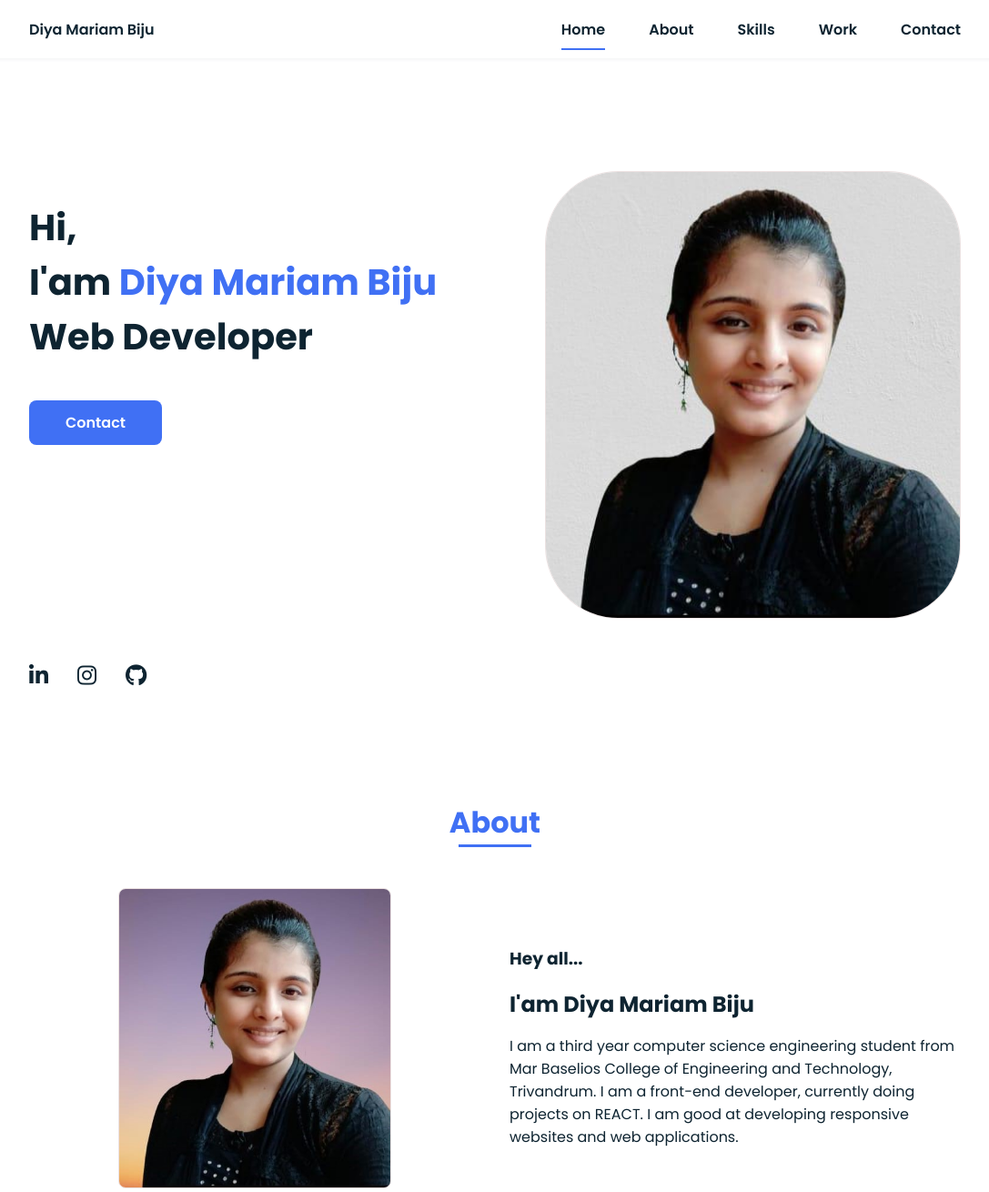
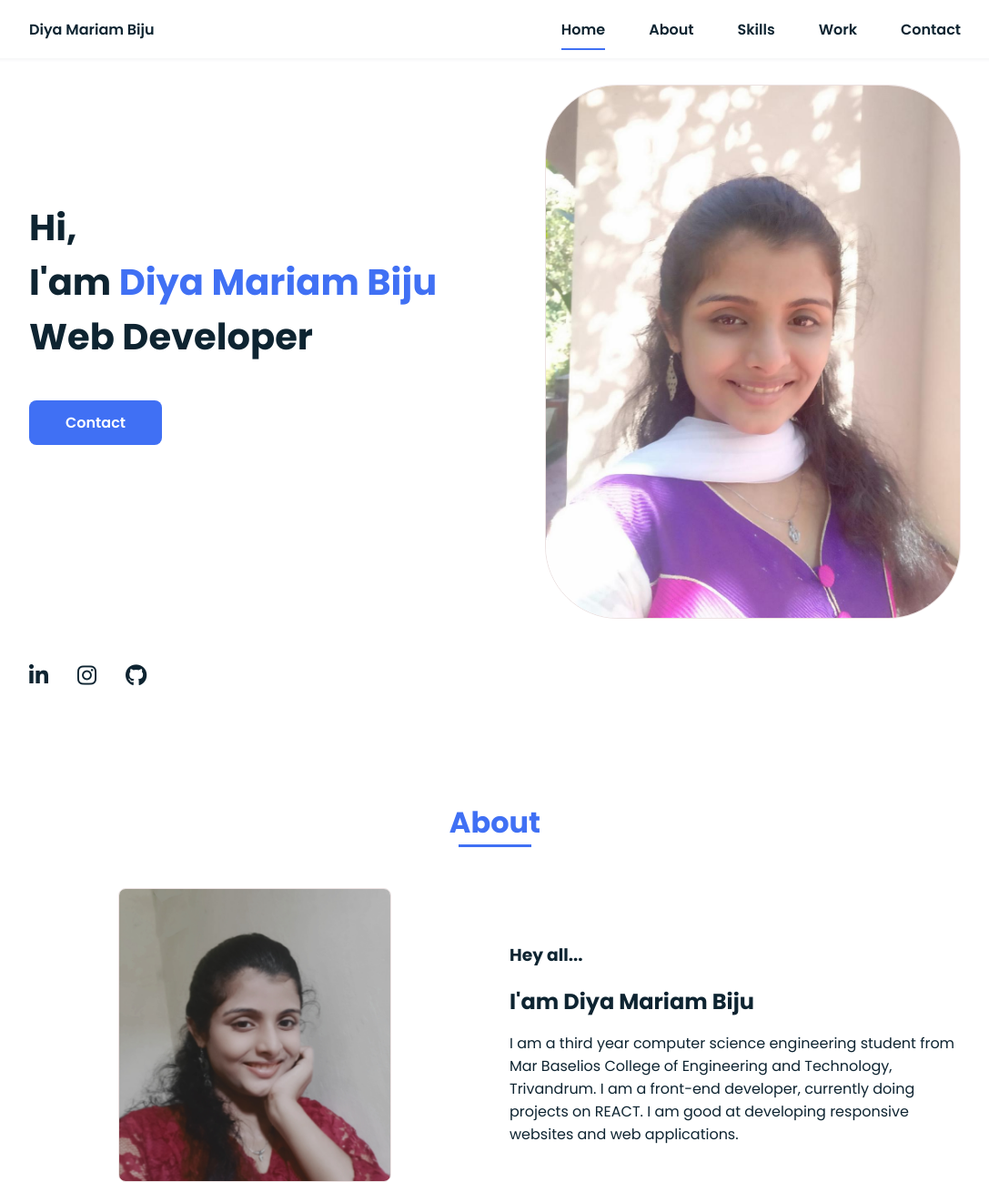
Before and after one commit to Diya-Mariam/diya-mariam.github.io, a plain HTML site: page index.html in a window 1280 px wide. Shown: the top 1310 px of the page at 91% size, without its empty margins (96-1183 px from the left). Drawn offline with nearby package versions, Linux system fonts and the light colour scheme.

Commit message:
Photos_updated

```diff
--- a/index.html
+++ b/index.html
@@ -51,7 +51,7 @@
                 </div>
 
                 <div class="home__img">
-                    <img src="img/diya1.jpg" alt="">
+                    <img src="img/diya2.jpeg" alt="">
                 </div>
             </section>
 
@@ -61,7 +61,7 @@
 
                 <div class="about__container bd-grid">
                     <div class="about__img">
-                        <img src="img/diya.jpg" alt="">
+                        <img src="img/diya3.jpeg" alt="">
                     </div>
 
                     <div>
```
Also changed, not shown: img/diya2.jpeg (added), img/diya3.jpeg (added).
